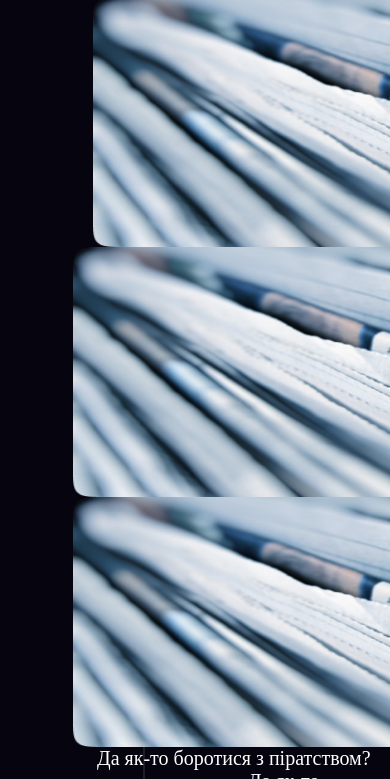
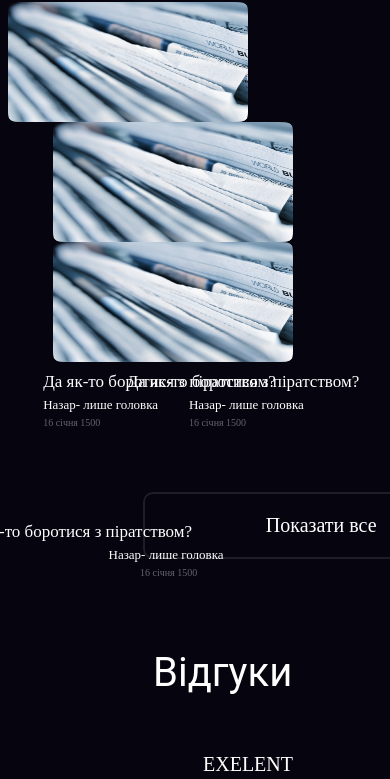
Before and after one commit to ArtemkaZabolotniy/Footer, a plain HTML site: page index.html in a window 390 px wide. Shown: the part 73-852 px from the top of the page. Drawn offline with Linux system fonts and the light colour scheme; a script that the page names is missing.

Commit message:
Update style.css

```diff
--- a/style.css
+++ b/style.css
@@ -607,3 +607,94 @@ color:White;
 margin-top:930px;
 margin-left:40%;
 }
+@media(max-width:1024px){
+    .new_in_txt{
+    font-size:45px;
+    margin-left:-35px;
+    }
+
+    .new_in_png_1{
+        width:240px;
+        position: relative;
+        height:120px;
+        margin-left:-35px;
+    }
+
+    .new_in_png_2{
+        width:240px;
+        position: relative;
+        height:120px;
+        margin-left:10px;
+    }
+
+    .new_in_png_3{
+        width:240px;
+        position: relative;
+        height:120px;
+        margin-left:10px;
+    }
+
+    .pirat_1{
+        position: relative;
+        margin-top:130px;
+        margin-left:-76%;
+        font-size:17px;
+    }
+
+    .pod_pirat_1{
+        position: relative;
+        margin-top:155px;
+        margin-left:-76%;
+        font-size:13px;
+
+    }
+
+    .gay_gosling_1{
+        position: relative;
+        margin-top:175px;
+        margin-left:-76%;
+        font-size:10px;
+    }
+
+    .pirat_2{
+        position: relative;
+        margin-top:130px;
+        margin-left:-51%;
+        font-size:17px;
+    }
+
+    .pod_pirat_2{
+        position: relative;
+        margin-top:155px;
+        margin-left:-51%;
+        font-size:13px;
+
+    }
+    .gay_gosling_2{
+        position: relative;
+        margin-top:175px;
+        margin-left:-51%;
+        font-size:10px;
+    }
+
+    .pirat_3{
+        position: relative;
+        margin-top:130px;
+        margin-left:-25%;
+        font-size:17px;
+    }
+
+    .pod_pirat_3{
+        position: relative;
+        margin-top:155px;
+        margin-left:-25%;
+        font-size:13px;
+
+    }
+    .gay_goslin_3{
+        position: relative;
+        margin-top:175px;
+        margin-left:-25%;
+        font-size:10px;
+    }
+}
```
